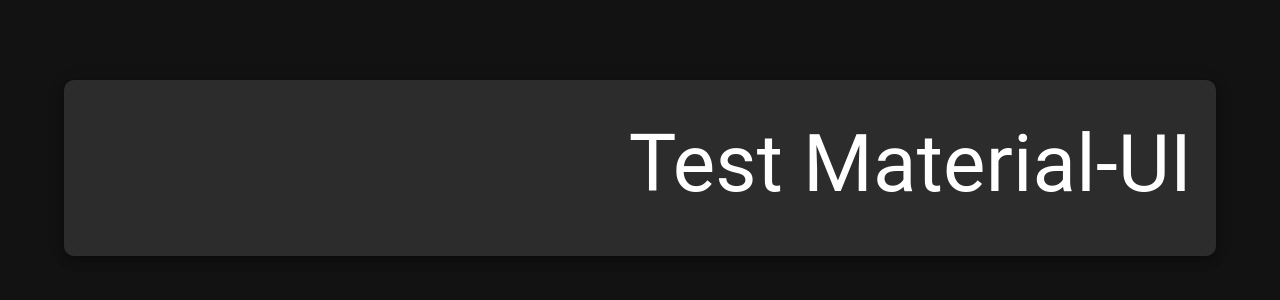
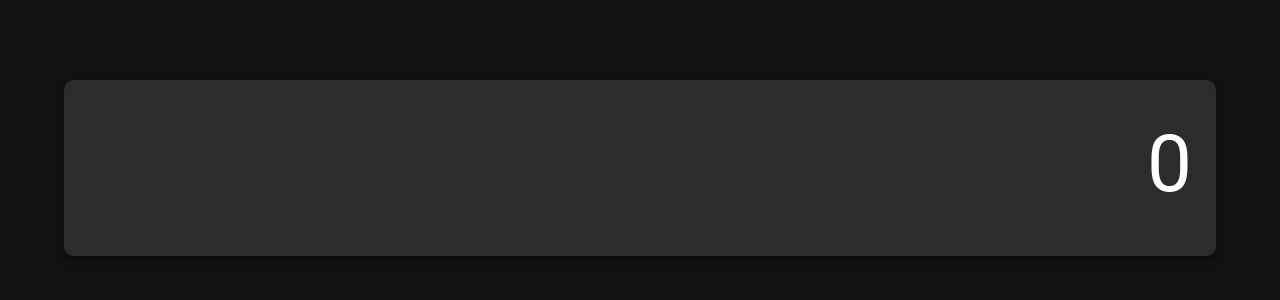
Before and after one commit to DarioBarrionuevo/calculator-test, a React (Vite) app: page / in a window 1280 px wide. Shown: the top 300 px of the page. Built offline with nearby package versions, Linux system fonts and the light colour scheme.

Commit message:
Add states  & funtions

```diff
--- a/src/App.tsx
+++ b/src/App.tsx
@@ -1,4 +1,5 @@
 import { Container, Grid, Paper, styled } from "@mui/material";
+import { useState } from "react";
 
 // Styled components
 const Calculator = styled(Paper)(({ theme }) => ({
@@ -16,12 +17,24 @@
 }));
 
 function App() {
+  // States
+  const [currentValue, setCurrentValue] = useState("0");
+  const [operation, setOperation] = useState("");
+
+  // Functions
+  const pickOperation = (operation: string) => {
+    setOperation(operation);
+  };
+  const pickNumber = (digit: string) => {
+    setCurrentValue(digit);
+  };
+
   return (
     <Container>
       <Calculator elevation={6}>
         <Grid container spacing={1}>
           <Grid item xs={12}>
-            <Display>Test Material-UI</Display>
+            <Display>{currentValue}</Display>
           </Grid>
         </Grid>
       </Calculator>
```
